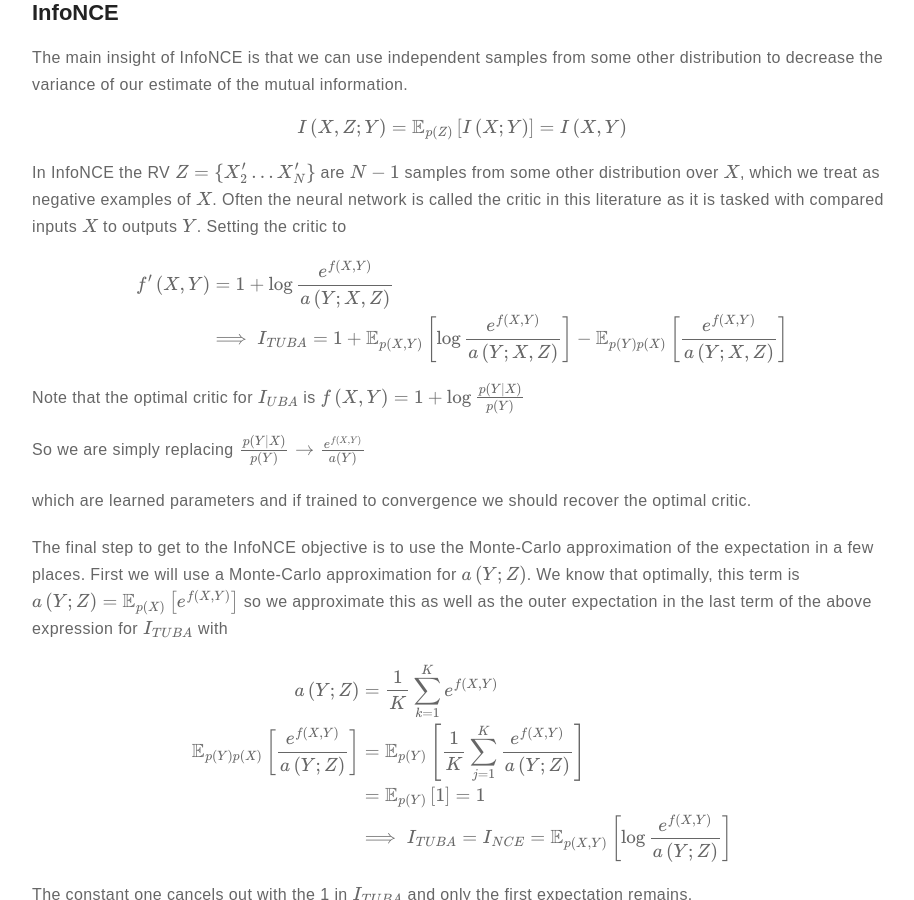
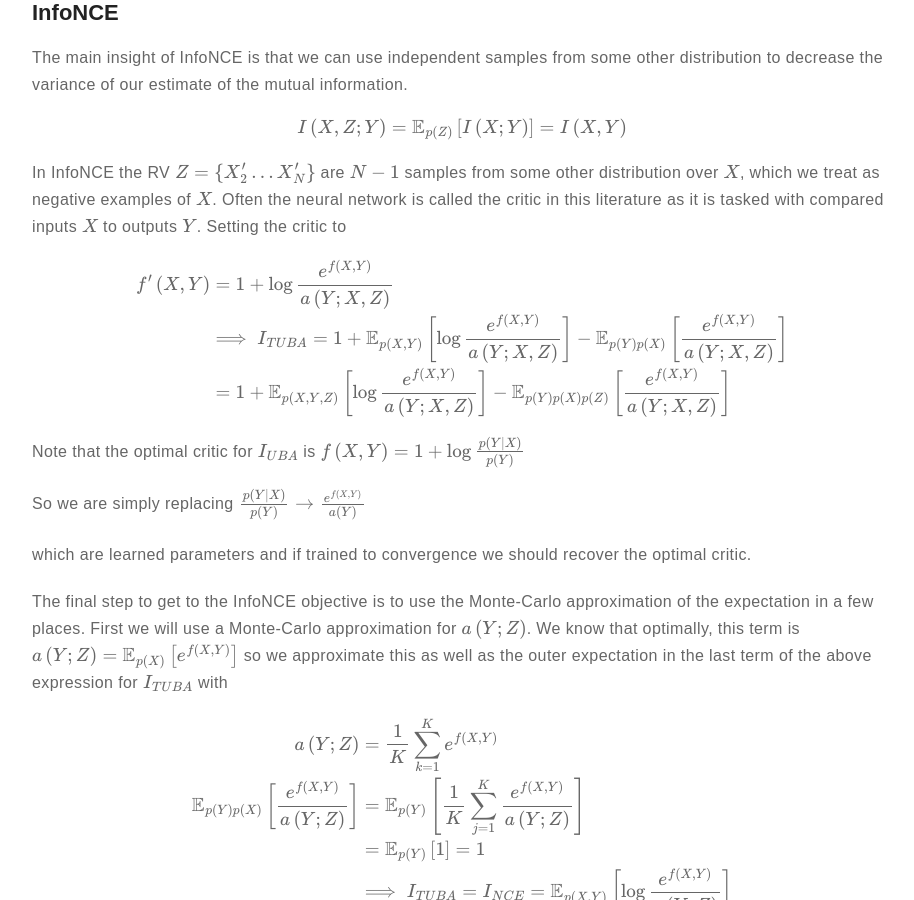
Before and after one commit to m-wiesner/m-wiesner.github.io, a Jekyll site: the page built from _posts/2020-10-30-Variational-Bounds-on-Mutual-Information.markdown, in a window 1280 px wide and 900 px high, scrolled down 4016 px. Shown: the whole window, without its empty margins (178-1092 px from the left). Built offline with Jekyll 4.4.1, drawn with Linux system fonts in a browser that asks for light colours; formulas are drawn with MathJax 3.

Commit message:
Update 2020-10-30-Variational-Bounds-on-Mutual-Information.markdown

```diff
--- a/_posts/2020-10-30-Variational-Bounds-on-Mutual-Information.markdown
+++ b/_posts/2020-10-30-Variational-Bounds-on-Mutual-Information.markdown
@@ -175,6 +175,7 @@ In InfoNCE the RV $$Z=\{X_2^{\prime} \ldots X_N^{\prime}\}$$ are $$N-1$$ samples
 $$\begin{align}
 f^{\prime}\left(X, Y\right) &= 1 + \log{\frac{e^{f\left(X,  Y\right)}}{a\left(Y; X, Z\right)}} \\
 &\implies I_{TUBA} = 1 + \mathbb{E}_{p\left(X,Y\right)}\left[\log{\frac{e^{f\left(X, Y\right)}}{a\left(Y; X, Z\right)}}\right] - \mathbb{E}_{p\left(Y\right)p\left(X\right)}\left[\frac{e^{f\left(X, Y\right)}}{a\left(Y; X, Z\right)}\right] \\
+&=  1 + \mathbb{E}_{p\left(X,Y,Z\right)}\left[\log{\frac{e^{f\left(X, Y\right)}}{a\left(Y; X, Z\right)}}\right] - \mathbb{E}_{p\left(Y\right)p\left(X\right)p\left(Z\right)}\left[\frac{e^{f\left(X, Y\right)}}{a\left(Y; X, Z\right)}\right]
 \end{align}$$
 
 Note that the optimal critic for $$I_{UBA}$$ is
```
